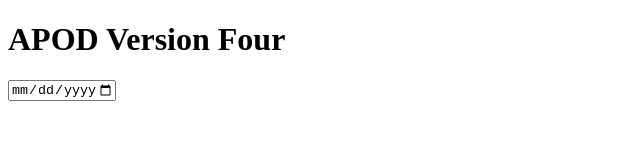
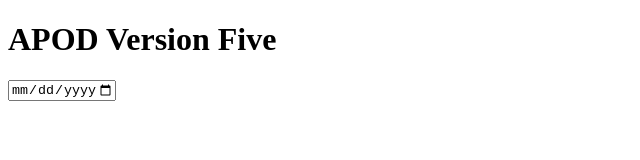
Before and after one commit to nsitu/APOD, a website: page public/index.html in a window 1280 px wide. Shown: the full height of the page, 0-640 px from the left. Drawn offline with nearby package versions, Linux system fonts and the light colour scheme.

Commit message:
Version Five

```diff
--- a/public/index.html
+++ b/public/index.html
@@ -13,7 +13,7 @@
   </head>
   <body>
     <header>
-        <h1>APOD Version Four</h1>
+        <h1>APOD Version Five</h1>
     </header>
     <main id="app">
         <form>
```
